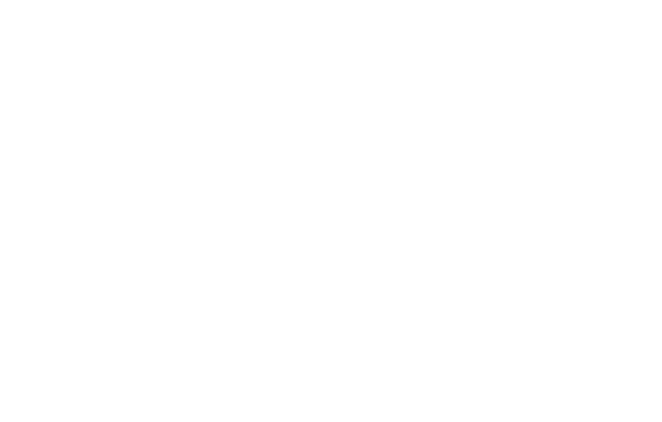
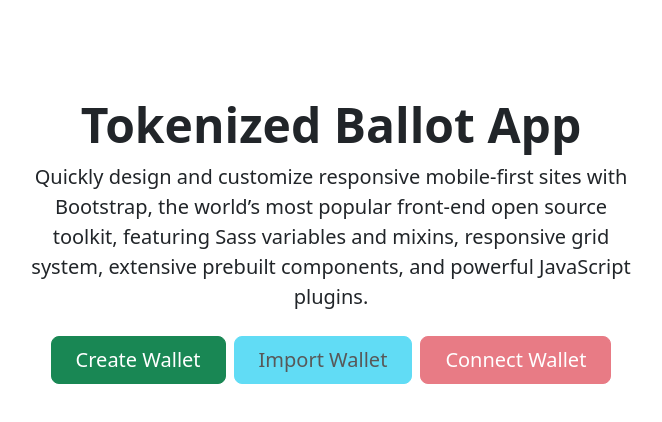
Before and after one commit to nohpoxas/EncodeSolidity-Homework4, an Angular app in the folder ng-ballot-dapp/: page / in a window 1280 px wide. Shown: the top 422 px of the page, without its empty margins (309-971 px from the left). Built offline with nearby package versions, Linux system fonts and the light colour scheme.

Commit message:
Init main frontend app page

```diff
--- a/ng-ballot-dapp/src/app/app.component.html
+++ b/ng-ballot-dapp/src/app/app.component.html
@@ -0,0 +1,11 @@
+<div class="px-4 py-5 my-5 text-center">
+    <h1 class="display-5 fw-bold">Tokenized Ballot App</h1>
+    <div class="col-lg-6 mx-auto">
+      <p class="lead mb-4">Quickly design and customize responsive mobile-first sites with Bootstrap, the world’s most popular front-end open source toolkit, featuring Sass variables and mixins, responsive grid system, extensive prebuilt components, and powerful JavaScript plugins.</p>
+      <div class="d-grid gap-2 d-sm-flex justify-content-sm-center">
+        <button type="button" class="btn btn-success btn-lg px-4 gap-3">Create Wallet</button>
+        <button disabled type="button" class="btn btn-info btn-lg px-4 gap-3">Import Wallet</button>
+        <button disabled type="button" class="btn btn-danger btn-lg px-4 gap-3">Connect Wallet</button>
+      </div>
+    </div>
+  </div>
--- a/ng-ballot-dapp/src/app/app.component.ts
+++ b/ng-ballot-dapp/src/app/app.component.ts
@@ -1,4 +1,5 @@
 import { Component } from '@angular/core';
+import { ethers } from 'ethers';
 
 @Component({
   selector: 'app-root',
@@ -6,5 +7,17 @@
   styleUrls: ['./app.component.scss']
 })
 export class AppComponent {
-  title = 'ballot-dapp';
+
+  wallet: ethers.Wallet | undefined;
+
+  constructor() { }
+
+  createWallet() {
+
+  }
+
+  importWallet(seedOrPrivateKey: string) {
+
+  }
+
 }
```
